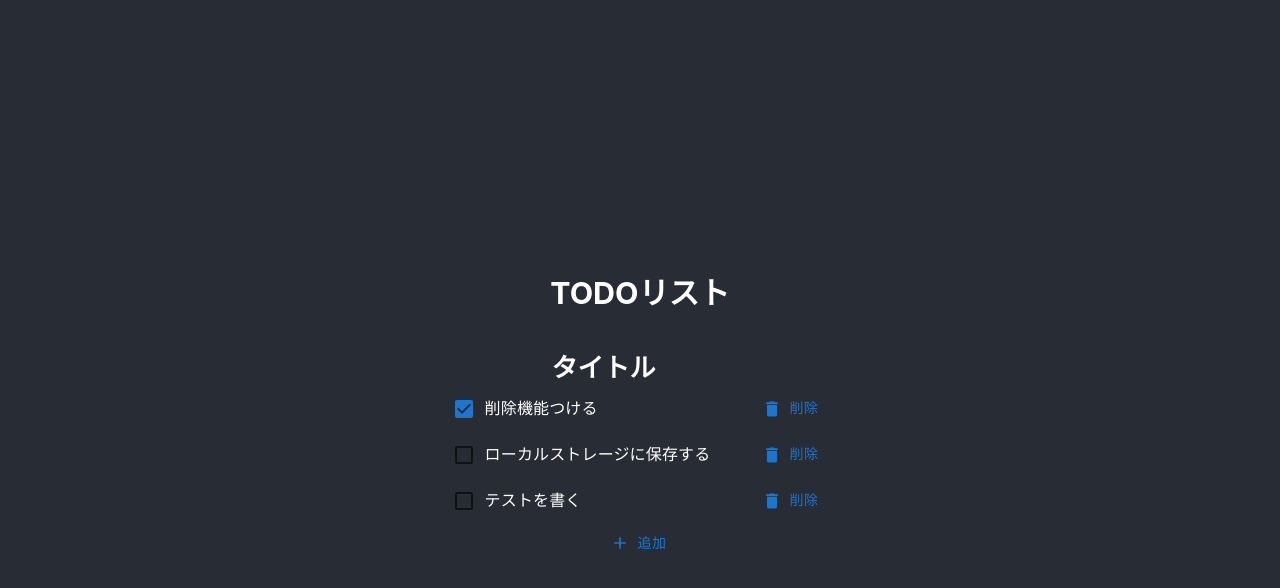
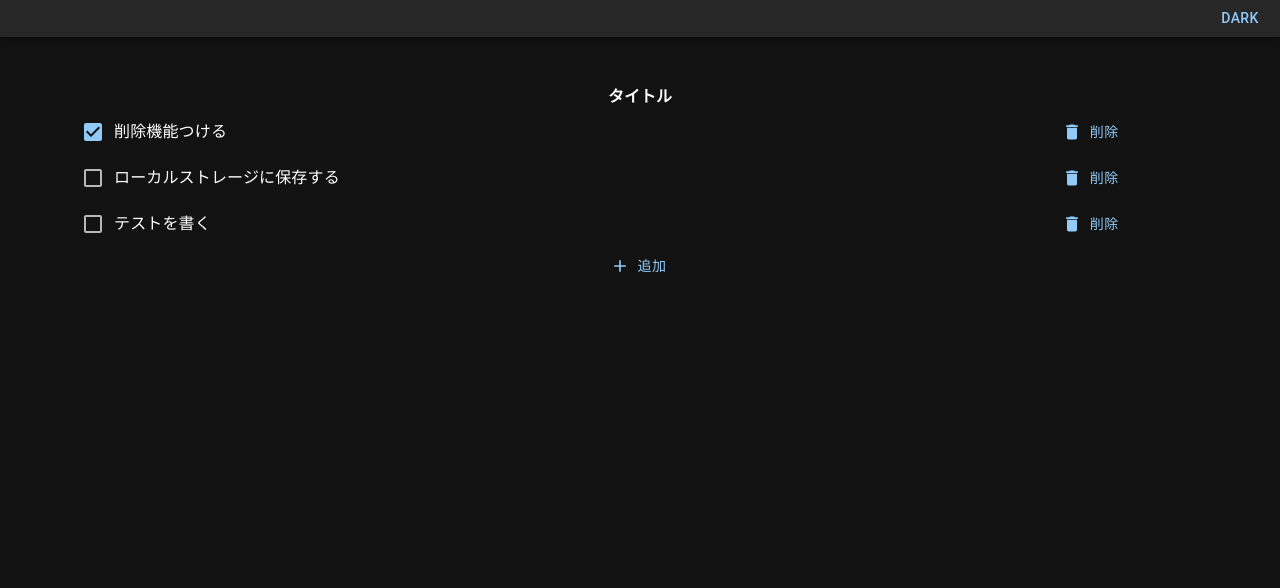
Before and after one commit to kmdok/react-test-sample, a React (Create React App) app: page / in a window 1280 px wide. Shown: the top 588 px of the page. Built offline with nearby package versions, Linux system fonts and the light colour scheme.

Commit message:
add: add color theme function

```diff
--- a/src/App.css
+++ /dev/null
@@ -1,38 +0,0 @@
-.App {
-    text-align: center;
-}
-
-.App-logo {
-    height: 40vmin;
-    pointer-events: none;
-}
-
-@media (prefers-reduced-motion: no-preference) {
-    .App-logo {
-        animation: App-logo-spin infinite 20s linear;
-    }
-}
-
-.App-header {
-    background-color: #282c34;
-    min-height: 100vh;
-    display: flex;
-    flex-direction: column;
-    align-items: center;
-    justify-content: center;
-    font-size: calc(10px + 2vmin);
-    color: white;
-}
-
-.App-link {
-    color: #61dafb;
-}
-
-@keyframes App-logo-spin {
-    from {
-        transform: rotate(0deg);
-    }
-    to {
-        transform: rotate(360deg);
-    }
-}
--- a/src/App.tsx
+++ b/src/App.tsx
@@ -1,14 +1,50 @@
-import "./App.css";
+import { Box, createTheme, ThemeProvider } from "@mui/material";
+import { useMemo, useState } from "react";
+import { AppHeader } from "./header/AppHeader";
 import { TodoPage } from "./todo/TodoPage";
+import {
+    COLOR_MODE,
+    ColorMode,
+    ColorModeContext,
+    getDesignTokens,
+} from "./color/colors";
 
 function App() {
+    const [colorMode, setColorMode] = useState<ColorMode>(COLOR_MODE.DARK);
+    const changeColorMode = useMemo(
+        () => ({
+            changeColorMode: () => {
+                setColorMode(prevMode =>
+                    prevMode === COLOR_MODE.DARK
+                        ? COLOR_MODE.LIGHT
+                        : COLOR_MODE.DARK
+                );
+            },
+        }),
+        []
+    );
+
+    const theme = useMemo(
+        () => createTheme(getDesignTokens(colorMode)),
+        [colorMode]
+    );
+
     return (
-        <div className="App">
-            <header className="App-header">
-                <h3>TODOリスト</h3>
-                <TodoPage />
-            </header>
-        </div>
+        <ColorModeContext.Provider value={changeColorMode}>
+            <ThemeProvider theme={theme}>
+                <Box
+                    className="App"
+                    sx={{
+                        height: "100vh",
+                        color: "text.primary",
+                        bgcolor: "background.default",
+                    }}
+                >
+                    <AppHeader />
+                    <TodoPage />
+                </Box>
+            </ThemeProvider>
+        </ColorModeContext.Provider>
     );
 }
 
--- /dev/null
+++ b/src/color/colors.ts
@@ -0,0 +1,31 @@
+import { PaletteMode } from "@mui/material";
+import { createContext } from "react";
+
+export const ColorModeContext = createContext({
+    changeColorMode: () => {
+        console.log("please override");
+    },
+});
+
+export const COLOR_MODE = {
+    LIGHT: "light" as PaletteMode,
+    DARK: "dark" as PaletteMode,
+};
+
+export type ColorMode = (typeof COLOR_MODE)[keyof typeof COLOR_MODE];
+
+export const getDesignTokens = (mode: PaletteMode) => ({
+    palette: {
+        mode,
+        ...(mode === COLOR_MODE.LIGHT
+            ? {
+                  // override palette values for light mode
+                  button: {
+                      secondary: "#fff",
+                  },
+              }
+            : {
+                  // override palette values for dark mode
+              }),
+    },
+});
--- /dev/null
+++ b/src/header/AppHeader.tsx
@@ -0,0 +1,29 @@
+import { AppBar, Box, Button, useTheme } from "@mui/material";
+import { memo, useContext } from "react";
+import { ColorModeContext } from "../color/colors";
+
+export const AppHeader = memo(() => {
+    const theme = useTheme();
+    const colorMode = useContext(ColorModeContext);
+    return (
+        <AppBar>
+            <Box
+                sx={{
+                    textAlign: "right",
+                    mr: 1,
+                }}
+            >
+                <Button
+                    sx={{
+                        color: "button.secondary",
+                    }}
+                    onClick={colorMode.changeColorMode}
+                >
+                    {theme.palette.mode}
+                </Button>
+            </Box>
+        </AppBar>
+    );
+});
+
+AppHeader.displayName = "AppHeader";
--- a/src/todo/TodoPage.tsx
+++ b/src/todo/TodoPage.tsx
@@ -3,6 +3,7 @@ import { AddButton } from "./button/AddButton";
 import { TodoDialog } from "./dialog/TodoDialog";
 import { Title, TodoStatus, TODO_STATUS } from "./table/common";
 import { Table } from "./table/Table";
+import { Box } from "@mui/material";
 
 const initialTodoList = [
     { title: "削除機能つける", status: TODO_STATUS.DONE },
@@ -55,7 +56,13 @@ export const TodoPage: React.FC = memo(() => {
     }, [todoList]);
 
     return (
-        <>
+        <Box
+            sx={{
+                display: "flex",
+                flexDirection: "column",
+                p: 10,
+            }}
+        >
             <Table
                 todoList={todoList}
                 onChecked={handleChangeTodoStatus}
@@ -68,7 +75,7 @@ export const TodoPage: React.FC = memo(() => {
                 onSubmit={handleAddTodoList}
                 onClose={handleCloseDialog}
             />
-        </>
+        </Box>
     );
 });
 
--- a/src/todo/table/Table.css
+++ /dev/null
@@ -1,4 +0,0 @@
-.title {
-    text-align: left;
-    min-width: 300px;
-}
--- a/src/todo/table/Table.tsx
+++ b/src/todo/table/Table.tsx
@@ -2,7 +2,6 @@ import { Checkbox, FormControlLabel } from "@mui/material";
 import { memo, useCallback } from "react";
 import { DeleteButton } from "../button/DeleteButton";
 import { Todo, TodoList, TodoStatus, TODO_STATUS } from "./common";
-import "./Table.css";
 
 type TableProps = {
     todoList: TodoList;
@@ -29,8 +28,12 @@ export const Table: React.FC<TableProps> = memo(props => {
 
     const rowStyle = useCallback((status: TodoStatus): object => {
         return status === TODO_STATUS.DONE
-            ? { textDecoration: "line-through" }
-            : {};
+            ? {
+                  textAlign: "left",
+                  minWidth: 300,
+                  textDecoration: "line-through",
+              }
+            : { textAlign: "left", minWidth: 300 };
     }, []);
 
     const bodyRow = useCallback(
@@ -49,7 +52,7 @@ export const Table: React.FC<TableProps> = memo(props => {
                             label={todo.title}
                         />
                     </td>
-                    <td>
+                    <td style={{ textAlign: "center" }}>
                         <DeleteButton
                             value={todo.title}
                             onClick={handleClickDelete}
@@ -65,7 +68,7 @@ export const Table: React.FC<TableProps> = memo(props => {
         <table className="Table">
             <thead>
                 <tr>
-                    <th>タイトル</th>
+                    <th colSpan={2}>タイトル</th>
                 </tr>
             </thead>
             <tbody>{todoList.map(bodyRow)}</tbody>
```
